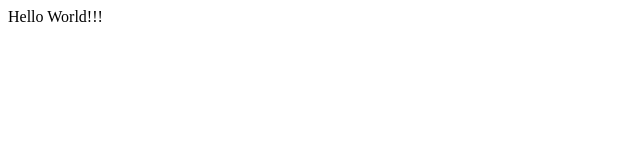
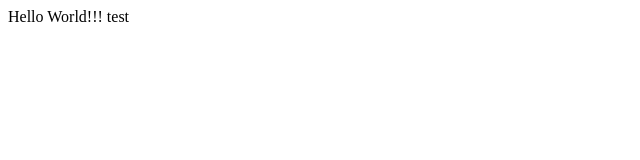
Before and after one commit to aleks-sobiecka/GitTutorial, a plain HTML site: page index.html in a window 1280 px wide. Shown: the full height of the page, 0-640 px from the left. Drawn offline with Linux system fonts and the light colour scheme.

Commit message:
nasza zmiana

```diff
--- a/index.html
+++ b/index.html
@@ -7,6 +7,6 @@
     <title>Git Tutorial</title>
 </head>
 <body>
-    Hello World!!!
+    Hello World!!! test
 </body>
 </html>
```
